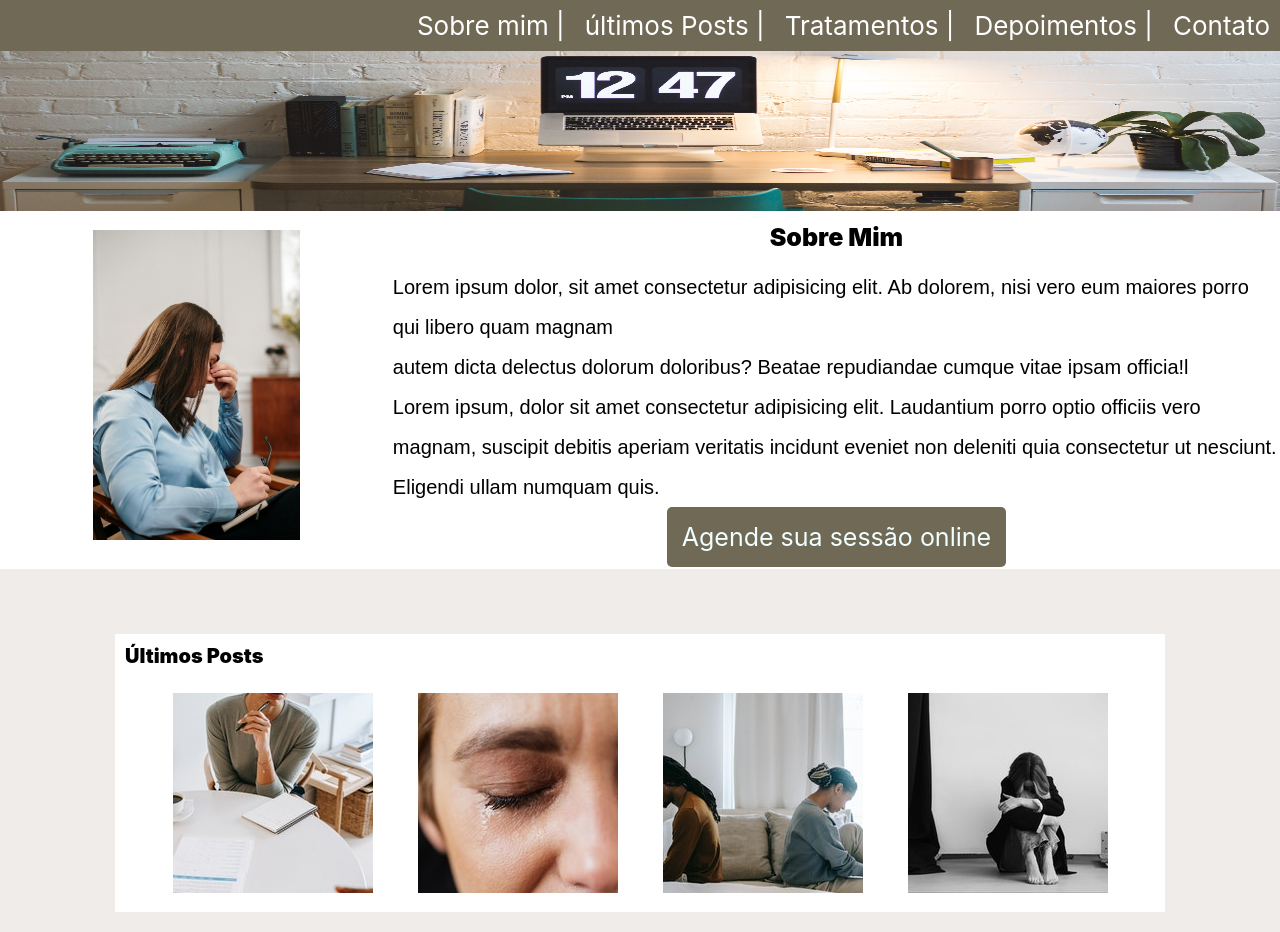
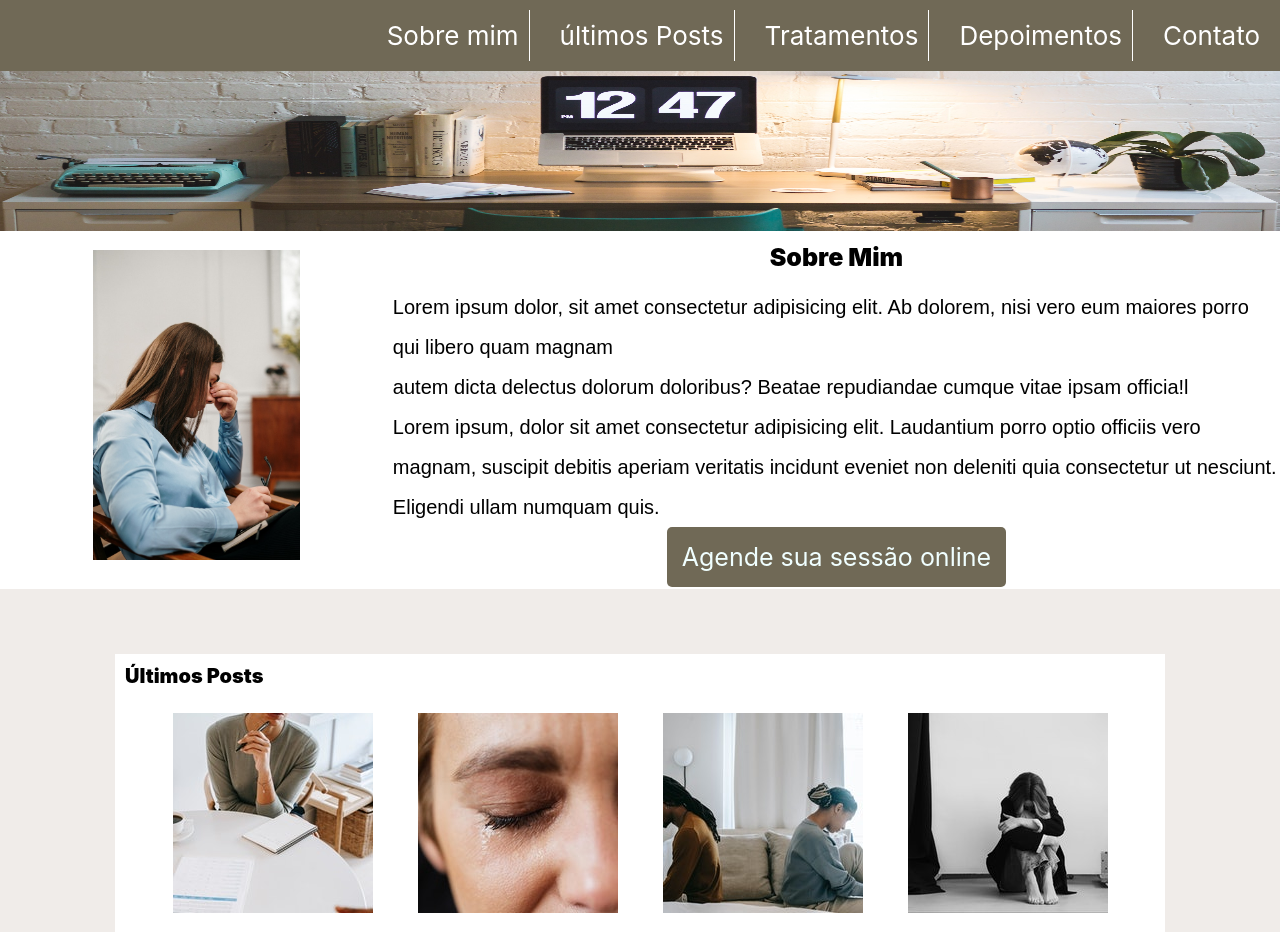
Before and after one commit to L0H4NX/LandPageBrenna, a plain HTML site: page Home/index.html in a window 1280 px wide. Shown: the top 932 px of the page. Drawn offline with Linux system fonts and the light colour scheme.

Commit message:
Atualização projeto

```diff
--- a/Home/index.html
+++ b/Home/index.html
@@ -10,11 +10,11 @@
 <body style="width: 100vw;">
     <header>
         <nav class="conteiner-cabecario">
-            <a class="menu-cabecario" href="">Sobre mim |</a>
-            <a class="menu-cabecario" href="">últimos Posts |</a>
-            <a class="menu-cabecario" href="">Tratamentos |</a>
-            <a class="menu-cabecario" href="">Depoimentos |</a>
-            <a class="menu-cabecario" href="">Contato </a>
+            <a style="border-right: 1px white solid; padding: 10px;" class="menu-cabecario" href="">Sobre mim </a>
+            <a style="border-right: 1px white solid; padding: 10px;" class="menu-cabecario" href="">últimos Posts</a>
+            <a style="border-right: 1px white solid; padding: 10px;" class="menu-cabecario" href="">Tratamentos</a>
+            <a style="border-right: 1px white solid; padding: 10px;" class="menu-cabecario" href="">Depoimentos</a>
+            <a style= "padding: 10px;" class="menu-cabecario" href="">Contato </a>
         </nav>
         <div class="conteiner-imagem">
             <img class="img-cabecario" src="/imagens/pexels-burst-373883.jpg" alt="">
--- a/Home/style.css
+++ b/Home/style.css
@@ -19,6 +19,7 @@
     display: flex;
     flex-direction: row;
     justify-content: flex-end;
+    align-items: center;
     gap: 20px;
     padding: 10px;
 
```
